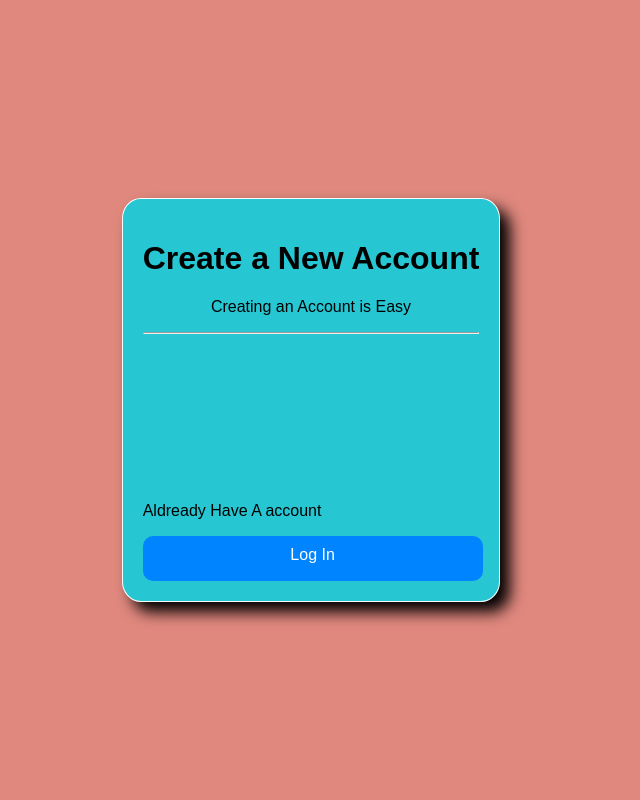
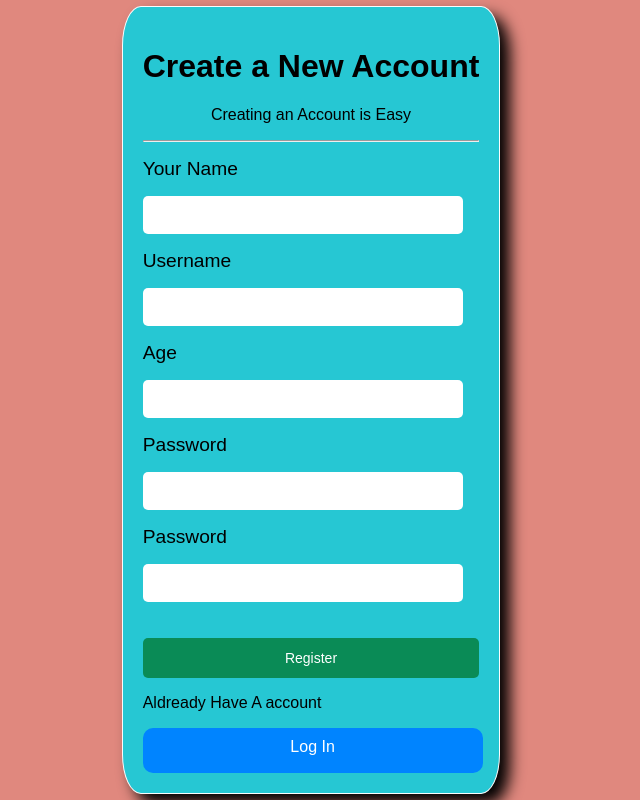
Before and after one commit to AreospaceEnginer-1/Accounting, a Flask app: template templates/sign-in.html in a window 1280 px wide. Shown: the part 48-848 px from the top of the page, without its empty margins (329-969 px from the left). Run offline with Flask 2, Linux system fonts and the light colour scheme; the template is opened without the code that fills it: values that come from a table or form of the project are taken from there, others are empty; parts of the project's set-up code (start-up, migrations or seed data) failed here and were passed over; some libraries are stand-ins or nearby versions.

Commit message:
Made major changes

```diff
--- a/WTF.py
+++ b/WTF.py
@@ -1,16 +1,17 @@
 from flask_wtf.form import FlaskForm
-from wtforms.fields.choices import SelectField
+from flask_wtf import RecaptchaField
 from wtforms.fields.numeric import IntegerField
-from wtforms.fields.simple import PasswordField, StringField, SubmitField, TextAreaField
+from wtforms.fields.simple import PasswordField, StringField, SubmitField
 from wtforms.validators import DataRequired, Email
 
 class Register(FlaskForm):
    name = StringField("Your Name", validators = [DataRequired()])
    username = StringField("Username", validators = [DataRequired()])
-   gender = SelectField("Gender", choices=[('M', 'Male'), ('F', 'Female')])
+   email = StringField("Username", validators = [DataRequired(), Email()])
    age = IntegerField("Age", validators=[DataRequired()])
-   address = TextAreaField("Address", validators = [DataRequired(), Email()])
    password = PasswordField("Password", validators = [DataRequired()])
+   c_password = PasswordField("Password", validators = [DataRequired()])
+   recaptcha = RecaptchaField()
    submit = SubmitField("Register")
 
 class Login(FlaskForm):
--- a/main.py
+++ b/main.py
@@ -1,11 +1,16 @@
-from flask import Flask, request, render_template, make_response, redirect, url_for
-from .WTF import Create_Account, Login, Register
-from flask import Flask, request, render_template, make_response, redirect, url_for
+from flask import Flask, request, render_template, redirect, url_for
+from WTF import Login, Register
 from flask_sqlalchemy import SQLAlchemy
+from SECRET import secret_key, private_key
 
-web_page = Flask('Account')
-web_page.config["SECRET_KEY"] = "#!$1#5!R9*₹^UPP@s^₹*%2!6#10$#"
+web_page = Flask(__name__, template_folder='templates')
+web_page.config["SECRET_KEY"] = secret_key
 web_page.config["SQLALCHEMY_DATABASE_URI"] = "sqlite:///users.db"
+web_page.config['RECAPTCHA_USE_SSL'] = False
+web_page.config['RECAPTCHA_USE_TSL'] = True
+web_page.config['RECAPTCHA_PUBLIC_KEY'] = 'CS$3^PKEY'
+web_page.config['RECAPTCHA_PRIVATE_KEY'] = private_key
+web_page.config['RECAPTCHA_OPTIONS'] = {'theme': 'white'}
 db = SQLAlchemy(web_page)
 
 # def get_uname(request):
@@ -44,12 +49,16 @@
     return render_template('home.html')
 
 
-@web_page.route('/register', methods = ["POST"])
+@web_page.route('/register', methods = ["GET", "POST"])
 def register():
     form = Register()
     return render_template("sign-in.html", form = form)
 
-@web_page.route("/login")
-def join_account():
+@web_page.route("/login", methods = ["GET", "POST"])
+def login():
     form = Login()
-    return render_template("sign-in.html", form = form)
+    return render_template("log-in.html", form = form)
+
+if __name__ == '__main__':
+    web_page.debug = True
+    web_page.run(debug = True)
--- a/templates/home.html
+++ b/templates/home.html
@@ -5,8 +5,8 @@
         <div class="my-border">
 
             <div class = "Btn">
-                <a href="log-in">Login In</a>
-                <a href="sign-in">Create A New Account</a>
+                <a href="login">Login In</a>
+                <a href="register">Create A New Account</a>
             </div>
 
         </div>
--- a/templates/log-in.html
+++ b/templates/log-in.html
@@ -6,7 +6,7 @@
             <div class="my-border">
                     <h1>Please sign in</h1>
                     <label for="emailbox" class="block-objects">Email:</label>
-                    <input type="text" id="emailbox", >
+                    <input type="text" id="emailbox">
 
                     <label for="password" class="block-objects">Password:</label>
                     <input type="password" id="password">
--- a/templates/sign-in.html
+++ b/templates/sign-in.html
@@ -1,50 +1,34 @@
 {% extends "base.html" %}
 
 {% block content %}
+
     <div class="my-form">
-
-        <form action="/create_account" method = "post">
+        <form action="\register" method="post">
             <div class="my-border">
-
                 <h1>Create a New Account</h1>
                 <p id = "comment">Creating an Account is Easy</p>
                 <hr>
 
-                {{ form.name.label }}
-                {{ form.name(class="block-objects") }}
+                {{ form.name.label(class="block-objects") }} {{ form.name }}
                 <br>
 
-                {{ form.username.label }}
-                {{ form.username(class="block-objects") }}
+                {{ form.username.label(class="block-objects") }} {{ form.username }}
                 <br>
 
-                {{ form.gender.label }}
-                {{ form.gende(class="block-objects") }}
+                {{ form.age.label(class="block-objects") }} {{ form.age }}
                 <br>
 
-                {{ form.address.label }}
-                {{ form.address(class="block-objects") }}
+                {{ form.password.label(class="block-objects") }} {{ form.password }}
                 <br>
 
-                {{ form.pincode.label }}
-                {{ form.pincode(class="block-objects") }}
+                {{ form.c_password.label(class="block-objects") }} {{ form.c_password }}
+                <br>
+                <br>
+                {{ form.recaptcha(class="block-objects") }}
+
                 <br>
 
-                {{ form.age.label(class="block-objects") }}
-                {{ form.age(class="block-objects") }}
-                <br>
-
-                {{ form.password.label }}
-                {{ from.password(class="block-objects") }}
-                <br>
-
-                {{ form.c_password.label }}
-                {{ from.c_password(class="block-objects") }}
-                <br>
-
-                {{ form.recapcha(class="block-objects") }}
-
-                {{ form.submit(class="block-objects") }}
+                {{ form.submit(class="sign-btn") }}
 
                 <!-- <input type="email" class="block-objects" placeholder="Mobile Number or Email" name="">
                 <textarea name="address" cols="20" rows="5" class="block-objects"  placeholder="Enter your Address"></textarea>
@@ -67,13 +51,11 @@
                 </div> -->
 
                 <div class = "Btn">
-                   <p>Aldready Have A account</p>
-                   <a href="log-in.html">Log In</a>
+                    <p>Aldready Have A account</p>
+                    <a href="log-in.html">Log In</a>
                 </div>
+            </div>
+        </form>
+    </div>
 
-            </div>
-
-        </form>
-
-    </div>
 {% endblock %}
```
